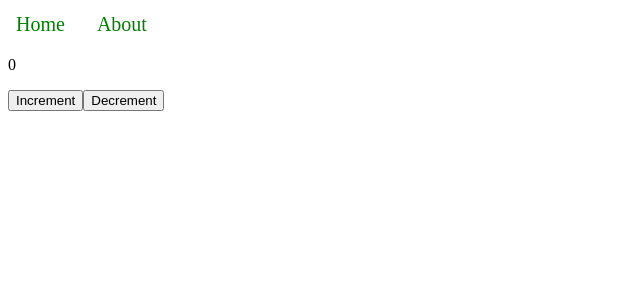
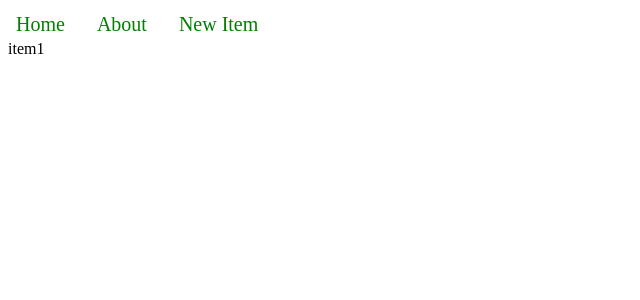
Before and after one commit to asdt560/stuff-app, a Vue app: page / in a window 1280 px wide. Shown: the top 300 px of the page, without its empty margins (0-640 px from the left). Built offline with nearby package versions, Linux system fonts and the light colour scheme.

Commit message:
Build new-item page and items display on home page

```diff
--- a/src/App.vue
+++ b/src/App.vue
@@ -8,6 +8,7 @@ import { RouterLink, RouterView } from 'vue-router'
       <nav>
         <RouterLink to="/">Home</RouterLink>
         <RouterLink to="/about">About</RouterLink>
+        <RouterLink to="/new-item">New Item</RouterLink>
       </nav>
     </div>
   </header>
--- /dev/null
+++ b/src/components/AddItem.vue
@@ -0,0 +1,24 @@
+<script setup>
+  import { ref } from 'vue'
+  import { useItemsStore } from '../stores/items.ts'
+
+  const newItem = ref('')
+
+  const itemsStore = useItemsStore()
+
+  const handleSubmit = () => {
+    console.log(newItem.value)
+    if(newItem.value.length > 0) {
+      console.log('adding item')
+      itemsStore.addItem({name: newItem.value})
+    }
+    newItem.value = ''
+  }
+</script>
+
+<template>
+  <form @submit.prevent="handleSubmit">
+    <input type="text" v-model="newItem" placeholder="Item Name">
+    <button type="submit">Add</button>
+  </form>
+</template>
--- /dev/null
+++ b/src/components/ItemCard.vue
@@ -0,0 +1,5 @@
+<template>
+  <div>
+    <slot name="name"></slot>
+  </div>
+</template>
--- a/src/router/index.ts
+++ b/src/router/index.ts
@@ -16,6 +16,11 @@ const router = createRouter({
       // this generates a separate chunk (About.[hash].js) for this route
       // which is lazy-loaded when the route is visited.
       component: () => import('../views/AboutView.vue')
+    },
+    {
+      path: '/new-item',
+      name: 'new-item',
+      component: () => import('../views/NewItemView.vue')
     }
   ]
 })
--- /dev/null
+++ b/src/stores/items.ts
@@ -0,0 +1,14 @@
+import { ref } from 'vue'
+import { defineStore } from 'pinia'
+
+export const useItemsStore = defineStore('items', () => {
+  const items = ref([{name: 'item1'}])
+
+  function addItem (item) {
+    console.log(item)
+    items.value.push(item)
+    console.log(items)
+  }
+
+  return { items, addItem }
+})
--- a/src/views/HomeView.vue
+++ b/src/views/HomeView.vue
@@ -1,13 +1,20 @@
 <script setup lang="ts">
-import { useCounterStore } from '../stores/counter'
+import ItemCard from '../components/ItemCard.vue'
+import { storeToRefs } from 'pinia'
+import { useItemsStore } from '../stores/items'
 
-const counter = useCounterStore()
+const itemsStore = useItemsStore()
+
+const { items } = storeToRefs(itemsStore)
+console.log(items.value)
 </script>
 
 <template>
   <main>
-    <p>{{counter.count}}</p>
-    <button @click="counter.increment">Increment</button>
-    <button @click="counter.decrement">Decrement</button>
+    <ItemCard v-for="(item, index) in items" :key="index">
+      <template #name>
+        {{ item.name }}
+      </template>
+    </ItemCard>
   </main>
 </template>
--- /dev/null
+++ b/src/views/NewItemView.vue
@@ -0,0 +1,10 @@
+<script setup lang="ts">
+  import AddItem from '../components/AddItem.vue'
+</script>
+
+<template>
+  <div class="new-item">
+    <h1>New Item</h1>
+    <AddItem />
+  </div>
+</template>
```
